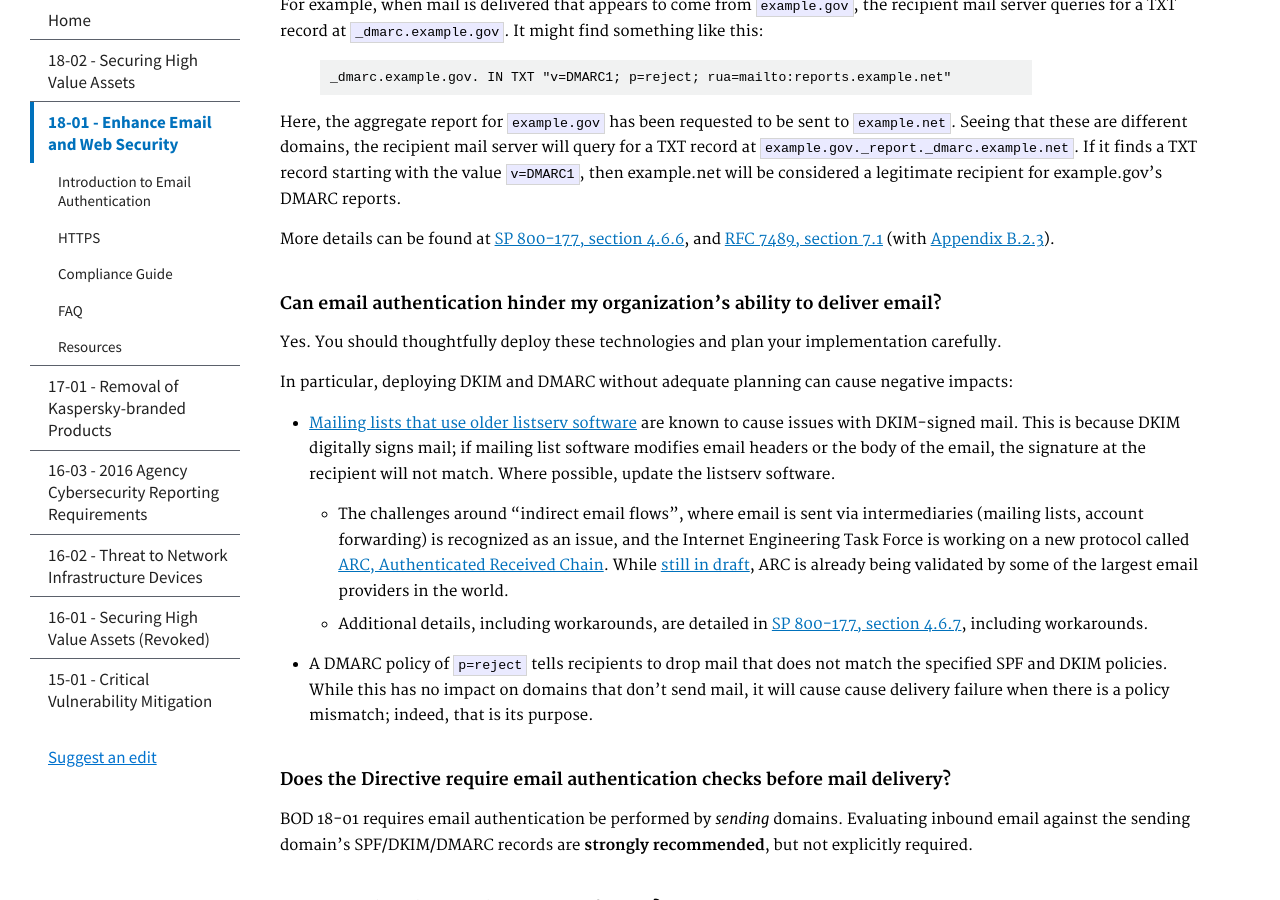
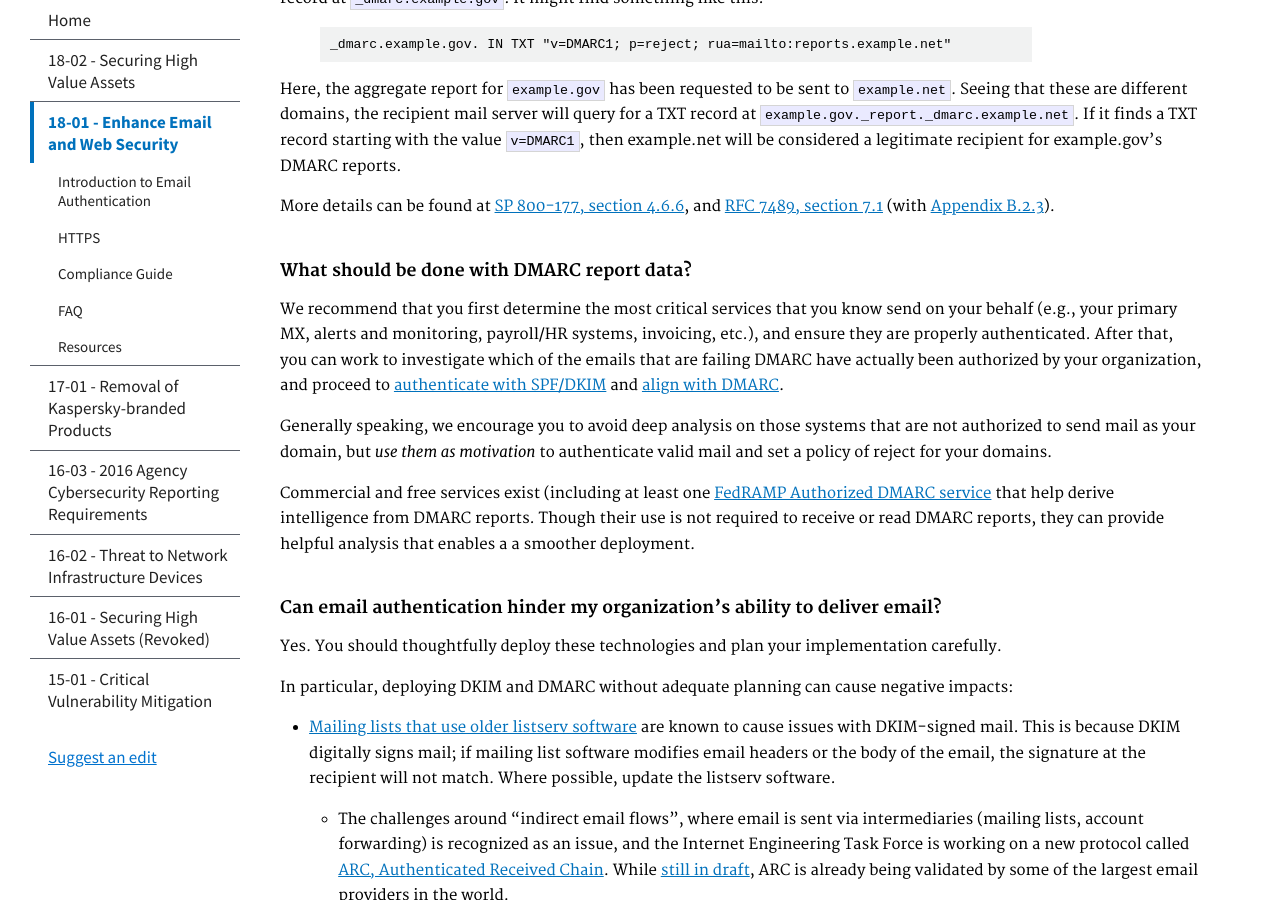
Before and after one commit to cisagov/cyber.dhs.gov, a Jekyll site: the page built from pages/18-01.md, in a window 1280 px wide and 900 px high, scrolled down 14691 px. Built offline with Jekyll 4.4.1, drawn with Linux system fonts in a browser that asks for light colours; some of the changed text lies outside the part shown.

Commit message:
adding an FAQ for what to do with DMARC reports

```diff
--- a/pages/18-01.md
+++ b/pages/18-01.md
@@ -345,6 +345,7 @@ Answers to other common compliance questions appear below.
 * [What should be done with domains that do not send mail?](#what-should-be-done-with-domains-that-do-not-send-mail)
 * [How can I receive DMARC reports?](#how-can-i-receive-dmarc-reports)
 * [Where should DMARC reports be sent?](#where-should-dmarc-reports-be-sent)
+* [What should be done with DMARC report data?](#what-should-be-done-with-dmarc-report-data)
 * [Can email authentication hinder my organization’s ability to deliver email?](#can-email-authentication-hinder-my-organizations-ability-to-deliver-email)
 * [Does the Directive require email authentication checks before mail delivery?](#does-the-directive-require-email-authentication-checks-before-mail-delivery)
 * [Does the Directive require the use of DKIM?](#does-the-directive-require-the-use-of-dkim)
@@ -505,6 +505,13 @@ Here, the aggregate report for `example.gov` has been requested to be sent to `e
 
 More details can be found at [SP 800-177, section 4.6.6](http://nvlpubs.nist.gov/nistpubs/SpecialPublications/NIST.SP.800-177.pdf#page=60), and [RFC 7489, section 7.1](https://tools.ietf.org/html/rfc7489#section-7.1) (with [Appendix B.2.3](https://tools.ietf.org/html/rfc7489#appendix-B.2.3)).
 
+#### What should be done with DMARC report data?
+
+We recommend that you first determine the most critical services that you know send on your behalf (e.g., your primary MX, alerts and monitoring, payroll/HR systems, invoicing, etc.), and ensure they are properly authenticated. After that, you can work to investigate which of the emails that are failing DMARC have actually been authorized by your organization, and proceed to [authenticate with SPF/DKIM](https://cyber.dhs.gov/bod/18-01/#spf--dkim) and [align with DMARC](https://cyber.dhs.gov/bod/18-01/#alignment-and-conformance).
+
+Generally speaking, we encourage you to avoid deep analysis on those systems that are not authorized to send mail as your domain, but *use them as motivation* to authenticate valid mail and set a policy of reject for your domains.
+
+Commercial and free services exist (including at least one [FedRAMP Authorized DMARC service](https://marketplace.fedramp.gov/#/products?sort=impactLevel&productNameSearch=mail) that help derive intelligence from DMARC reports. Though their use is not required to receive or read DMARC reports, they can provide helpful analysis that enables a  a smoother deployment.
 
 #### Can email authentication hinder my organization’s ability to deliver email?
 Yes. You should thoughtfully deploy these technologies and plan your implementation carefully.
```
Also changed, not shown: other parts of pages/18-01.md (+0 -1 lines).
